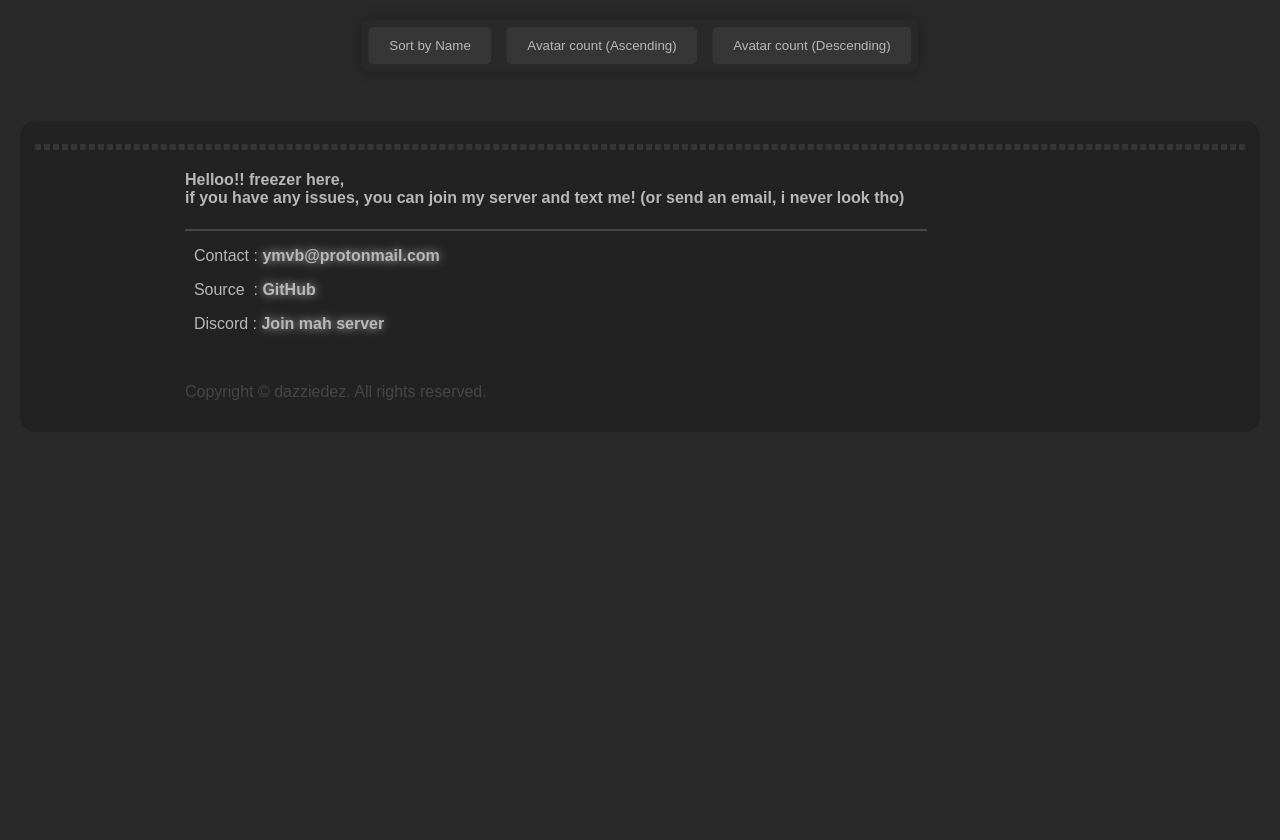
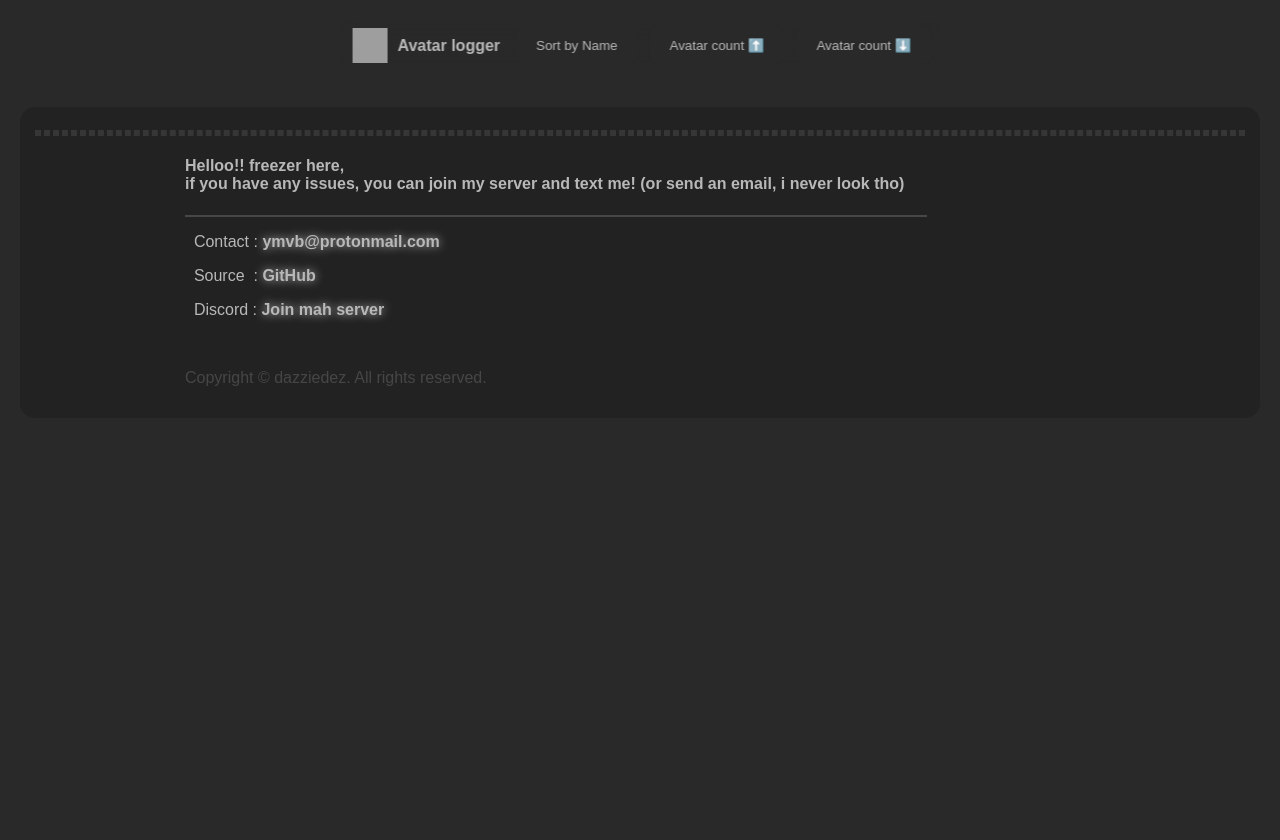
Before and after one commit to dazziedez/discordpy-avatar-logger, a Flask app: template webui/templates/root.html in a window 1280 px wide. Before the commit the page ends 400 px from the top, so only its background shows below. Run offline with Flask 3, Linux system fonts and the light colour scheme; the template is opened without the code that fills it, so the values that code supplies are empty; some web fonts are replaced; grey boxes are pictures that could not be loaded.

Commit message:
I am alive
i dk

```diff
--- a/requirements.txt
+++ b/requirements.txt
@@ -1,6 +1,6 @@
 flash==1.0.3
 requests==2.31.0
-Werkzeug==3.0.2
+Werkzeug==3.0.3
 discord.py==2.3.2
 asyncio==3.4.3
 aiohttp==3.9.4
--- a/webui/app.py
+++ b/webui/app.py
@@ -9,8 +9,12 @@ import os
 from datetime import datetime
 import requests
 
+import handler
+from handler import error_map
+
 app = Flask(__name__)
 
+app.register_error_handler(Exception, handler.handle_error)
 
 class AvatarManager:
     def __init__(self, user_id):
@@ -22,7 +26,8 @@ class AvatarManager:
     def _load_avatars(self):
         if not os.path.exists(self.avatar_directory):
             abort(404)
-        avatars = [avatar for avatar in os.listdir(self.avatar_directory) if avatar != 'user_info.json']
+        avatars = [avatar for avatar in os.listdir(
+            self.avatar_directory) if avatar != 'user_info.json']
         avatars_info = []
         for avatar in avatars:
             date_str = avatar.split('.')[0]
@@ -68,7 +73,6 @@ class AvatarManager:
             json.dump(updated_info, file)
         return updated_info
 
-
 @app.route('/<user_id>')
 def user_avatars(user_id):
     avatar_manager = AvatarManager(user_id)
@@ -83,9 +87,15 @@ def list_users():
     avatar_directory = path.join(path.dirname(__file__), 'static', 'avatars')
     users_list = []
     try:
-        user_ids = [name for name in listdir(avatar_directory) if path.isdir(path.join(avatar_directory, name))]
+        user_ids = [name for name in listdir(avatar_directory) if path.isdir(
+            path.join(avatar_directory, name))]
+
+        if not user_ids:
+            return render_template('error.html', error={"name": "Empty", "code": "000", "description": "Nothing to see here..\nWait for the avatars to be logged!"})
+
         for user_id in user_ids:
-            user_info_path = path.join(avatar_directory, user_id, 'user_info.json')
+            user_info_path = path.join(
+                avatar_directory, user_id, 'user_info.json')
             user_info_exists = path.exists(user_info_path)
             if user_info_exists:
                 with open(user_info_path, 'r') as file:
@@ -95,13 +105,16 @@ def list_users():
                 username = user_id
 
             avatar_dir = path.join(avatar_directory, user_id)
-            avatar_files = [f for f in listdir(avatar_dir) if path.isfile(path.join(avatar_dir, f)) and f != 'user_info.json']
+            avatar_files = [f for f in listdir(avatar_dir) if path.isfile(
+                path.join(avatar_dir, f)) and f != 'user_info.json']
             if avatar_files:
                 try:
-                    latest_avatar = max(avatar_files, key=lambda f: datetime.strptime(f.split('.')[0], '%Y-%m-%d_%H-%M-%S'))
+                    latest_avatar = max(avatar_files, key=lambda f: datetime.strptime(
+                        f.split('.')[0], '%Y-%m-%d_%H-%M-%S'))
                 except ValueError:
                     latest_avatar = avatar_files[0]
-                avatar_url = path.join('static', 'avatars', user_id, latest_avatar)
+                avatar_url = path.join(
+                    'static', 'avatars', user_id, latest_avatar)
             else:
                 avatar_url = 'default_avatar.png'
 
@@ -115,4 +128,5 @@ def list_users():
     except FileNotFoundError:
         return "Avatar directory not found", 404
 
+
 app.run(debug=True)
--- /dev/null
+++ b/webui/handler.py
@@ -0,0 +1,47 @@
+from flask import render_template
+from werkzeug.exceptions import HTTPException
+from werkzeug.routing.exceptions import BuildError
+
+error_map = {
+    400: {"name": "Bad Request", "description": "Oops! Your request is as broken as my heart."},
+    401: {"name": "Unauthorized", "description": "You shall not pass! Authentication required."},
+    403: {"name": "Forbidden", "description": "Nope, not allowed. This area is off-limits."},
+    404: {"name": "Not Found", "description": "Where did it go? We couldn't find what you're looking for."},
+    405: {"name": "Method Not Allowed", "description": "Wrong turn! This method isn't allowed here."},
+    500: {"name": "Internal Server Error", "description": "Whoops! Something went terribly wrong on our end."},
+    502: {"name": "Bad Gateway", "description": "The gateway is having a bad day. Try again later."},
+    503: {"name": "Service Unavailable", "description": "We're overloaded. Give us a moment to catch our breath."},
+    504: {"name": "Gateway Timeout", "description": "The gateway timed out. Maybe it fell asleep."},
+}
+
+
+class Error:
+    def __init__(self, name, code, description):
+        self.name = name
+        self.code = code
+        self.description = description
+
+    def to_dict(self):
+        return {
+            "name": self.name,
+            "code": self.code,
+            "description": self.description
+        }
+
+
+def handle_error(e):
+    if isinstance(e, HTTPException):
+        status_code = e.code
+        error_info = error_map.get(status_code, {
+                                   "name": "Unknown Error", "description": "An unknown error occurred."})
+    elif isinstance(e, BuildError):
+        status_code = 500
+        error_info = {"name": "Build Error", "description": "URL build error. Please contact me!! x~x"}
+    else:
+        status_code = 404
+        error_info = error_map.get(status_code, {
+                                   "name": "Unknown Error", "description": "An unknown error occurred."})
+
+    error = Error(name=error_info["name"], code=status_code,
+                  description=error_info["description"])
+    return render_template('error.html', error=error.to_dict()), status_code
--- a/webui/static/css/style.css
+++ b/webui/static/css/style.css
@@ -16,7 +16,14 @@ body {
   background-color: var(--primary);
   margin: 0;
   padding: 20px;
-  color: var(--text-color)
+  color: var(--text-color);
+  min-height: 100vh;
+  display: flex;
+  flex-direction: column;
+}
+
+.content {
+  flex: 1;
 }
 
 a {
@@ -100,6 +107,35 @@ hr.dashed {
   box-shadow: 0 0 15px transparent;
   border: 2px solid transparent;
 }
+
+.date {
+  font-size: 0.8rem;
+  color: #666;
+}
+
+.btn-bar {
+  display: flex;
+  justify-content: center;
+  align-items: center;
+  position: fixed;
+  left: 50%;
+  transform: translateX(-50%);
+  z-index: 100000;
+  background-color: transparent;
+  border: 2px solid var(--secondary);
+  border-radius: 7px;
+  box-shadow: 0px 0px 15px var(--box-shadow);
+  text-align: center;
+  backdrop-filter: blur(10px) brightness(0.7);
+  transition: border 0.3s ease, box-shadow 0.2s ease, backdrop-filter 0.2s ease;
+}
+
+.btn-bar.at-top {
+  backdrop-filter: blur(10px) brightness(1);
+  box-shadow: 0 0 15px transparent;
+  border: 2px solid transparent;
+}
+
 .current-avatar {
   background-color: var(--primary);
   border: 2px solid var(--text-color);
@@ -142,8 +178,9 @@ hr.dashed {
 
 .the-bottom {
   bottom: 0;
-  margin-top: 30px;
-  left: 50%;
+  left: 0;
+  width: 100%;
+  box-sizing: border-box;
   border: 15px solid #222222;
   border-radius: 15px;
   background-color: #222222;
@@ -151,17 +188,18 @@ hr.dashed {
 
 .sort-button {
   font-family: "Cascadia Mono", sans-serif;
-  background-color: var(--secondary);
+  background-color: var(--primary);
   border: 1px solid transparent;
   padding: 10px 20px;
   margin: 5px;
-  border-radius: 5px;
+  border-radius: 10px;
   cursor: pointer;
   color: var(--text-color);
-  transition: background-color 0.3s ease, color 0.3s ease;
+  transition: background-color 0.3s ease, color 0.3s ease, border-radius 0.3s ease;
 }
 
 .sort-button:hover {
   background-color: var(--text-color);
   color: var(--primary);
+  border-radius: 5px;
 }
--- a/webui/templates/root.html
+++ b/webui/templates/root.html
@@ -8,28 +8,19 @@
       href="{{ url_for('static', filename='../static/css/style.css') }}"
     />
     <link rel="icon" type="image/png" href="./static/fav.png" />
+
   </head>
   <body>
-    <div
-      style="
-        position: fixed;
-        left: 50%;
-        transform: translateX(-50%);
-        z-index: 100000;
-        background-color: var(--primary);
-        border: 2px solid var(--primary);
-        border-radius: 7px;
-        box-shadow: 0px 0px 15px var(--box-shadow);
-      "
-    >
+    <div class="btn-bar at-top">
+      <img class="icon" src="static/fav.png" width="35px" height="35px" style="margin-left: 10px;"><p1 style="margin-inline: 10px;"><b>Avatar logger</b></p1>
       <button class="sort-button" onclick="sortUsers('data-name')">
         Sort by Name
       </button>
       <button class="sort-button" onclick="sortUsers('avatar_count_asc')">
-        Avatar count (Ascending)
+        Avatar count ⬆️
       </button>
       <button class="sort-button" onclick="sortUsers('avatar_count_desc')">
-        Avatar count (Descending)
+        Avatar count ⬇️
       </button>
     </div>
     <div style="padding-top: 55px"></div>
@@ -88,6 +79,15 @@
         list.innerHTML = "";
         users.forEach((user) => list.appendChild(user));
       }
+
+    window.addEventListener('scroll', function() {
+      const navbar = document.querySelector('.btn-bar');
+      if(window.pageYOffset === 0) {
+        navbar.classList.add('at-top');
+      } else {
+        navbar.classList.remove('at-top');
+      }
+    });
     </script>
   </body>
 </html>
```
Also changed, not shown: webui/templates/error.html (added, +40 -0 lines), webui/templates/index.html (+10 -17 lines), 1 other file.
